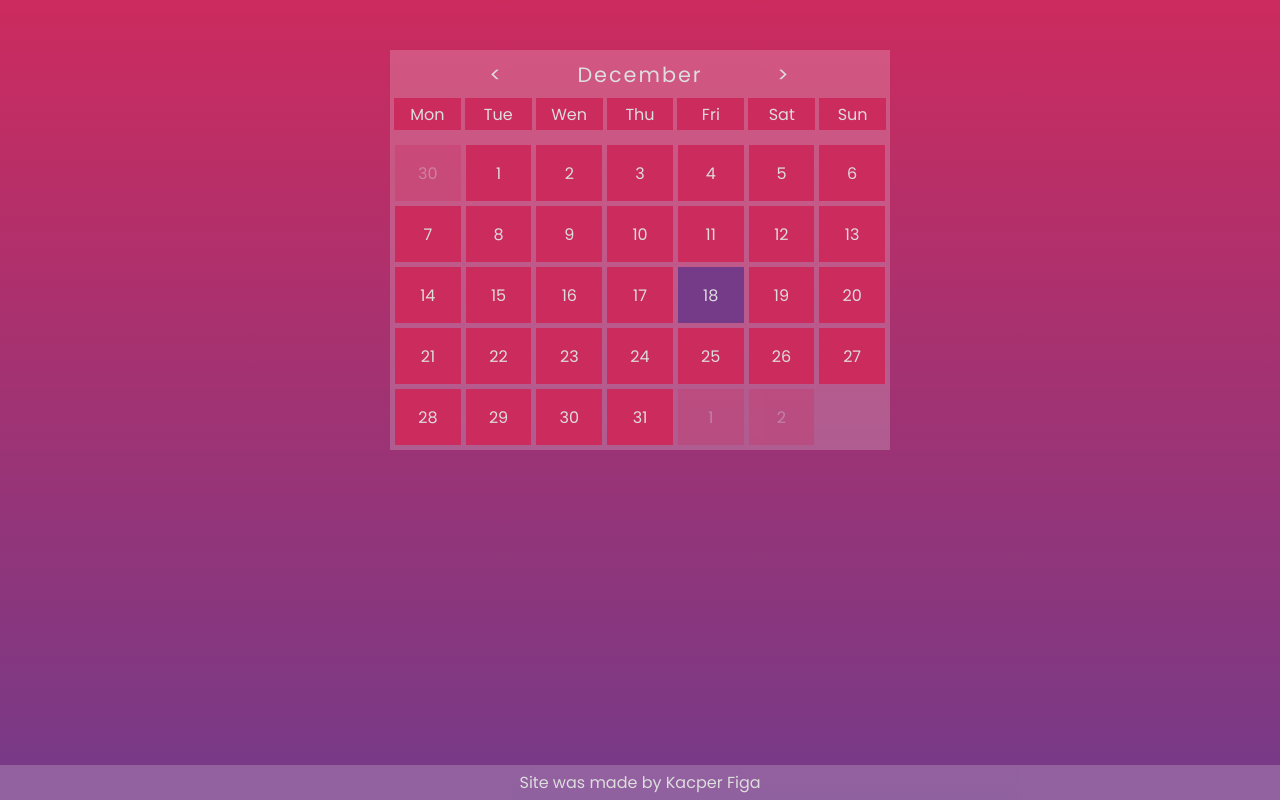
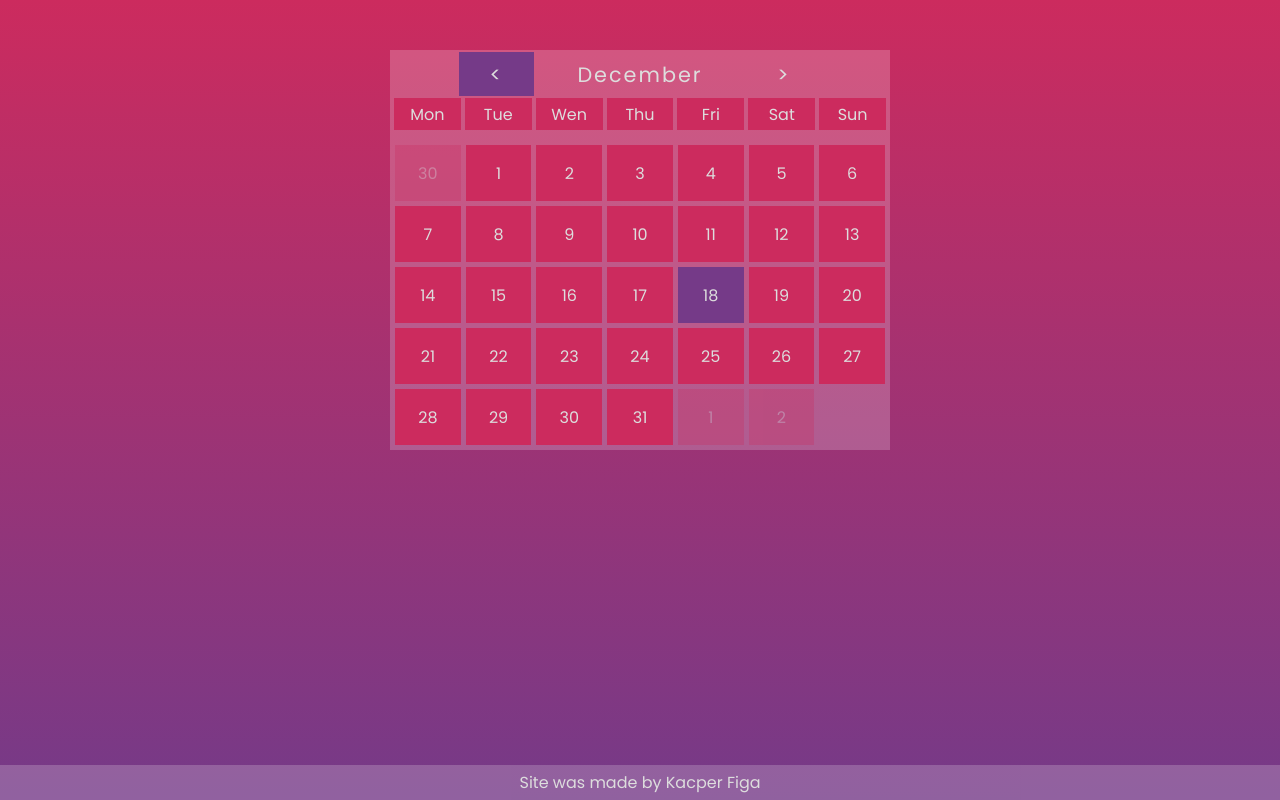
Before and after one commit to KacperFiga/calendar, a plain HTML site: page index.html in a window 1280 px wide. In both pictures the pointer is over the element 496 px from the left and 74 px from the top of the page. Drawn offline with Linux system fonts and the light colour scheme.

Commit message:
add hover animation on arrows spans

```diff
--- a/style.css
+++ b/style.css
@@ -53,6 +53,12 @@ body {
   width: 15%;
   height: 90%;
   cursor: pointer;
+  transition: background-color 0.2s;
+}
+
+.calendar__top-bar-month > .prev:hover,
+.calendar__top-bar-month > .next:hover {
+  background-color: #753a88;
 }
 
 .calendar__weekdayname {
```
